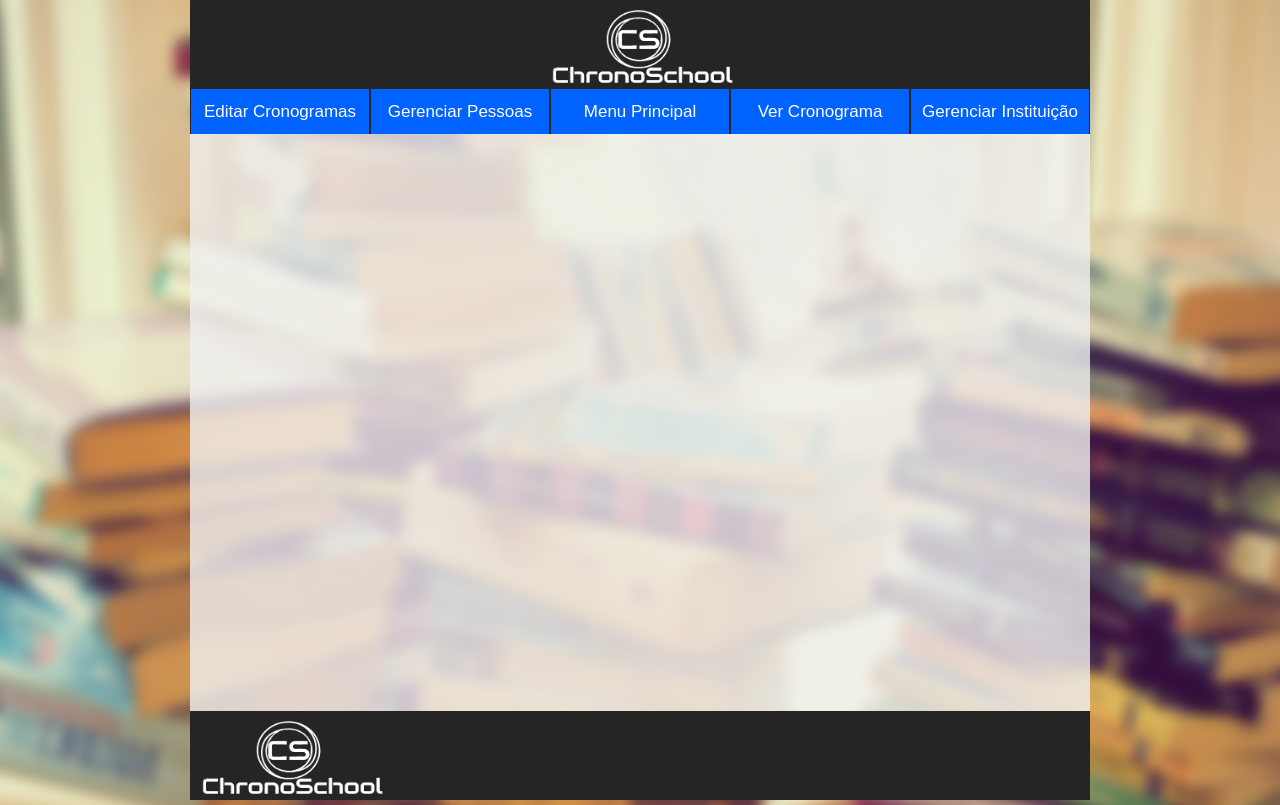
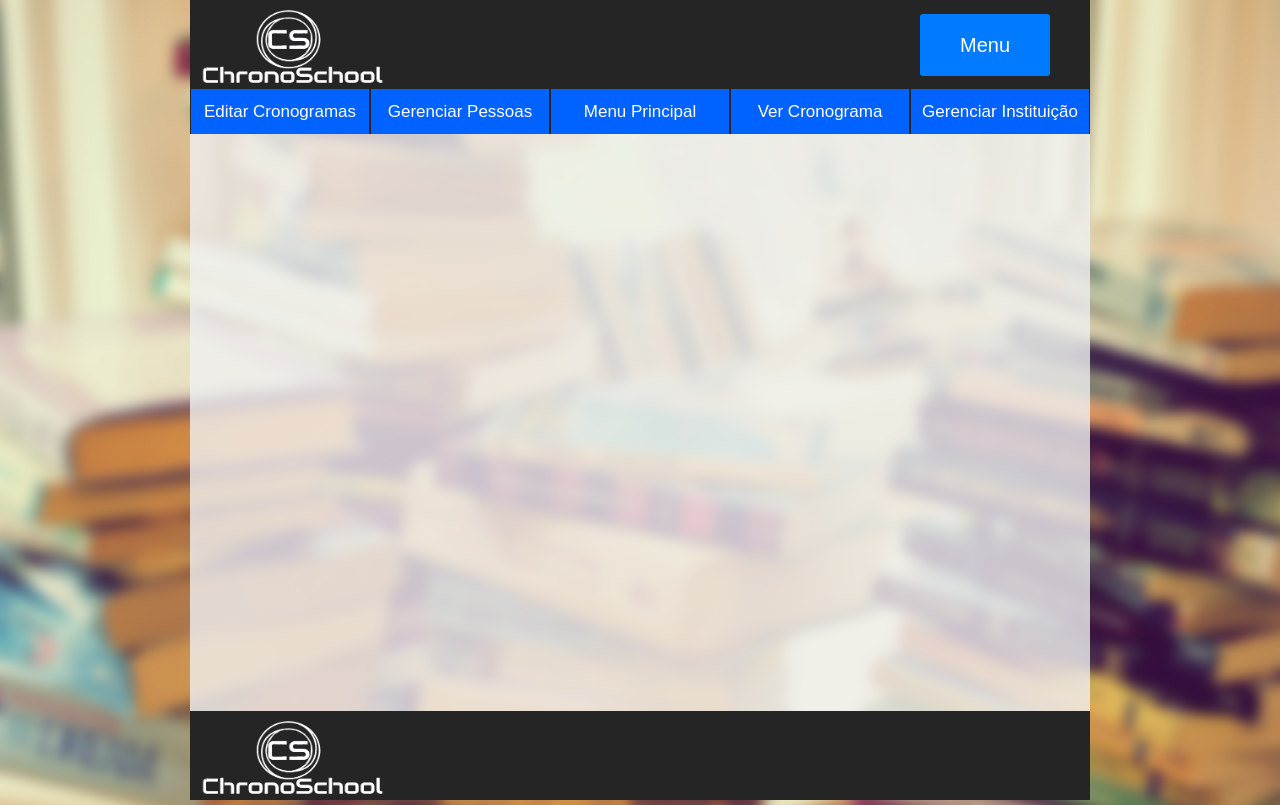
Before and after one commit to Teh-Venom/ChronoSchool, a PHP site: page /painel.php in a window 1280 px wide. Run offline with PHP 8.4, Linux system fonts and the light colour scheme.

Commit message:
bug fixes

```diff
--- a/ChronoSchool_Codigos/css/style.css
+++ b/ChronoSchool_Codigos/css/style.css
@@ -5,6 +5,8 @@ html,body{
 	height: 100%;
 	min-width:100%;
 	min-height:100%;
+
+
 }
 header,footer,#navbar{
 	min-width: 900px;
@@ -31,6 +33,7 @@ body
 	width: 100%;
 	height: 100%;
 	display: inline-flex;
+	z-index: -1;
 	flex-direction: column
 }
 
@@ -41,7 +44,7 @@ body
 }
 
 .divLogoHeader{
-	text-align: center;
+	text-align: left;
 	min-width: 30%;
 	height: 89px;
 }
@@ -49,7 +52,8 @@ body
 .divBotaoLogin{
 	float: right;
 	padding-right:20px;
-	padding-top:15px;
+	padding-top:7px;
+
 }
 
 .botaoLoginHeader{
@@ -63,6 +67,7 @@ body
   border: none;
   float:right;
   border-radius: 3px;
+
 }
 
 .botaoLoginHeader:hover {
@@ -80,6 +85,7 @@ body
   text-decoration: none;
   border: none;
   border-radius: 3px;
+
 }
 
 .botaoCorpo:hover {
@@ -96,7 +102,8 @@ body
 	display: inline-flex;
 	flex: 1;
 	overflow: auto;
-	z-index : -1;
+	z-index : 0;
+	position:relative;
 }
 
 .conteudo{
@@ -114,7 +121,7 @@ body
 	text-align: center;
 	height: 45px;
 	background: #0062FF;
-
+	z-index : 1;
 }
 #navbar ul{
 	margin:0px;
--- a/ChronoSchool_Codigos/painel.php
+++ b/ChronoSchool_Codigos/painel.php
@@ -14,18 +14,13 @@
 	</head>
 	<body>
 	<header>
-		<div class='divLogoHeader'>
-			<img class='logo' src='images/logo.png' title='ChronoSchool'/>
-				<div class='divLogin'>
-
-			</div>
-		</div>
-
 		<?php
-			include "php/navbar.php";
+			include "php/header.php";
 		?>
 	</header>
-
+	<?php
+		include "php/navbar.php";
+	?>
 	<div class="corpo">
 
 
--- a/ChronoSchool_Codigos/php/header.php
+++ b/ChronoSchool_Codigos/php/header.php
@@ -1,8 +1,21 @@
+<?php
+	$stringBotaoHtml = "<div class='divBotaoLogin'>
+							<a href='login.php'>
+								<input type='button' class='botaoLoginHeader' value='Login' />
+							</a>
+						</div>";
+	session_start();
+	if(isset($_SESSION)){
+		$stringBotaoHtml = "<div class='divBotaoLogin'>
+								<a href='login.php'>
+									<input type='button' class='botaoLoginHeader' value='Menu' />
+								</a>
+							</div>";
+	}
+?>
 <div class='divLogoHeader'>
 	<img class='logo' src='images/logo.png' title='ChronoSchool'/>
 		<div class='divBotaoLogin'>
-			<a href='login.php'>
-				<input type='button' class='botaoLoginHeader' value='Login'>
-			</a>
+			<?= $stringBotaoHtml?>
 		</div>
 </div>
```
